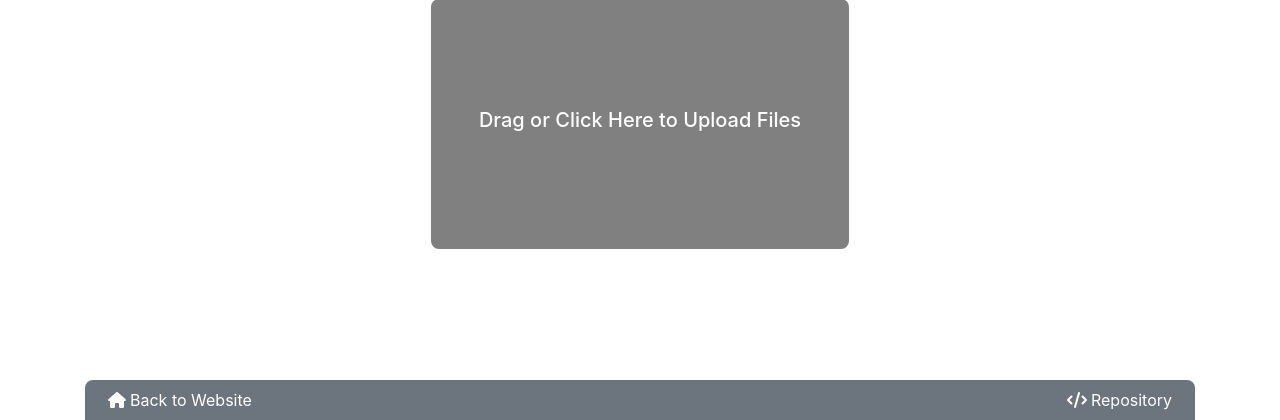
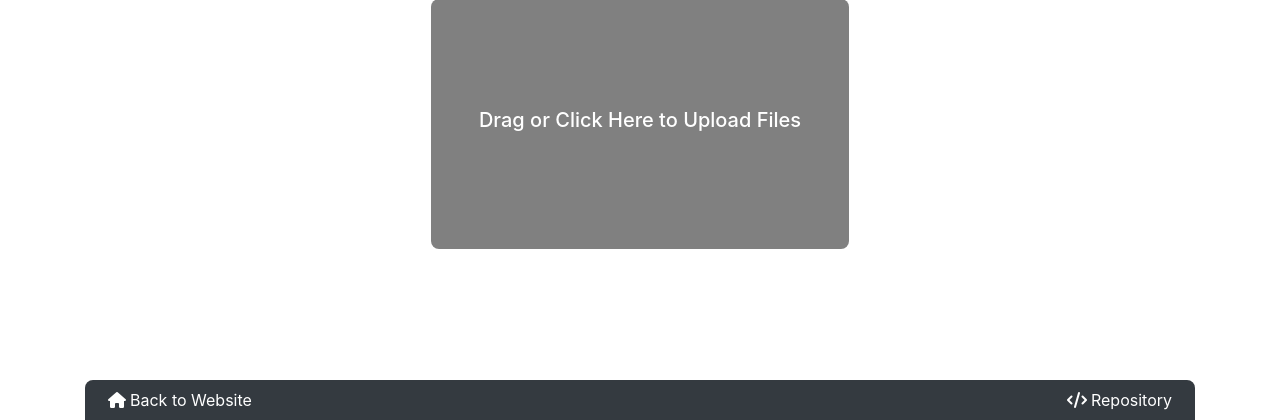
Before and after one commit to Maxunm/Fax-Me, a PHP site: page / in a window 1280 px wide. Shown: the part 380-800 px from the top of the page. Run offline with PHP 8.4, Linux system fonts and the light colour scheme; some libraries are stand-ins or nearby versions.

Commit message:
Changed Footer to bg-dark

```diff
--- a/index.php
+++ b/index.php
@@ -34,7 +34,7 @@
                 </div>
             </div>
 
-            <footer class="container bg-secondary d-flex">
+            <footer class="container bg-dark d-flex">
                 <div id="footerContent" class="d-flex justify-content-between flex-grow-1">
                     <a href="https://www.rumel.io/">
                         <span class="d-flex align-items-center">
```
